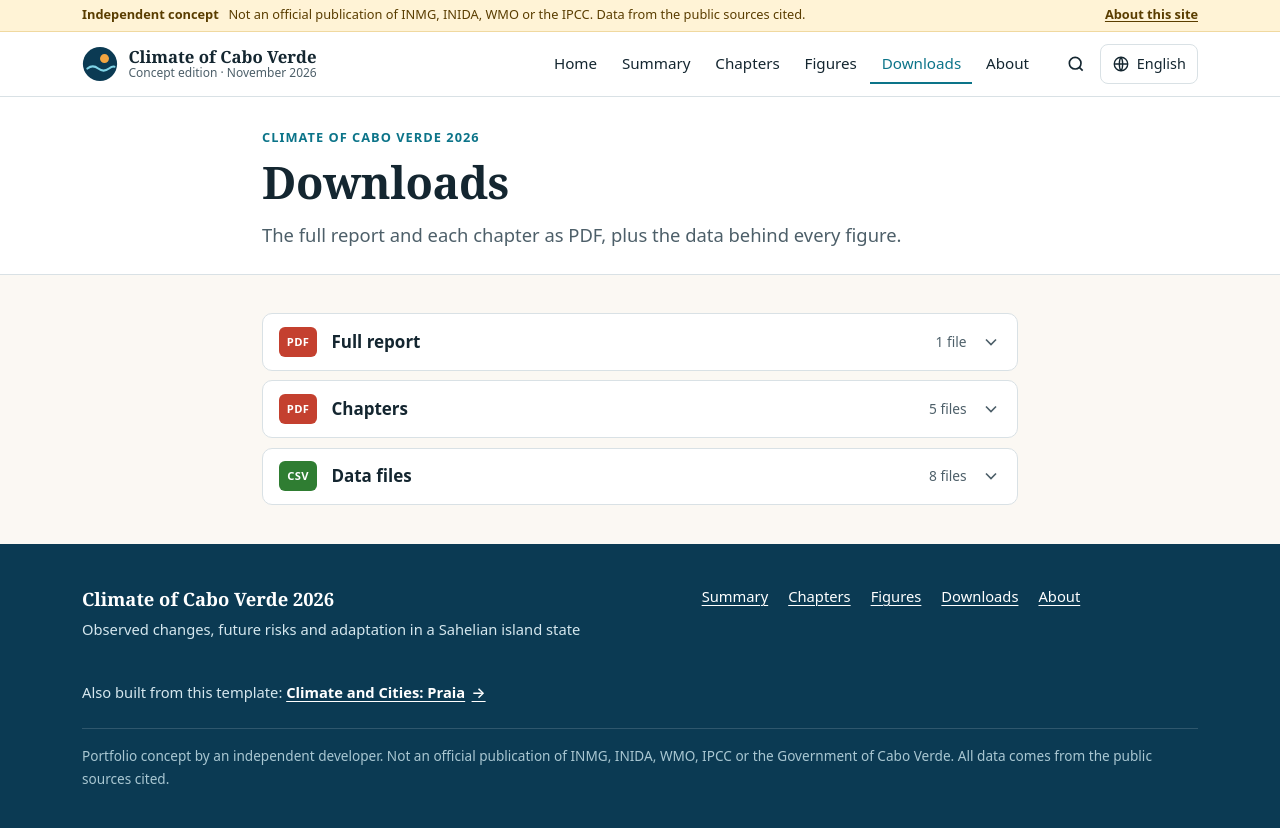
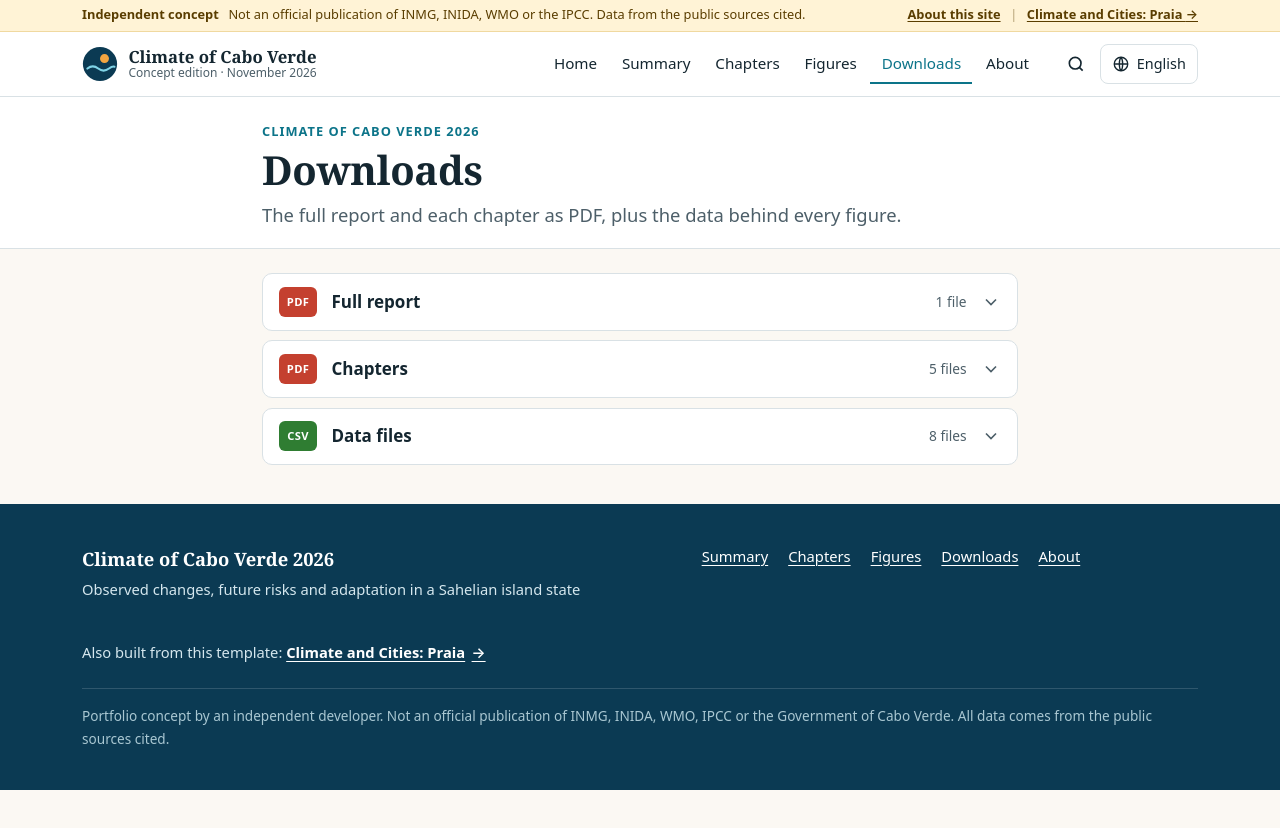
Before and after one commit to wjj28/cabo-verde-climate-report, an Astro site: page /en/downloads/ in a window 1280 px wide. After the commit the page ends 800 px from the top, so only its background shows below. Built offline with nearby package versions, Linux system fonts and the light colour scheme; Astro itself is replaced by a stand-in of ours.

Commit message:
feat: tighter page headers and a link to the sibling site in the top bar

```diff
--- a/src/layouts/Base.astro
+++ b/src/layouts/Base.astro
@@ -78,7 +78,7 @@ const jsonLd = {
   <body>
     <a class="skip-link" href="#main">{s.skip}</a>
     <aside class="concept-bar" aria-label={s.concept}>
-      <div class="wrap"><strong>{s.concept}</strong><span class="concept-text">{s.conceptShort}</span><a href={url(`${lang}/about/`)}>{s.learnMore}</a></div>
+      <div class="wrap"><strong>{s.concept}</strong><span class="concept-text">{s.conceptShort}</span><a class="bar-about" href={url(`${lang}/about/`)}>{s.learnMore}</a><span class="bar-sep" aria-hidden="true">|</span><a class="bar-sibling" href={url(`${reportConfig.sibling.path}${lang}/`)}>{reportConfig.sibling.label[lang]} <span aria-hidden="true">→</span></a></div>
     </aside>
     <header class="site-header">
       <div class="wrap header-inner">
--- a/src/styles/global.css
+++ b/src/styles/global.css
@@ -131,7 +131,8 @@ main:focus { outline: none; }
 .concept-bar .wrap { display: flex; gap: 0.35rem 0.6rem; align-items: baseline; }
 .concept-bar .concept-text { flex: 1; min-width: 0; overflow: hidden; text-overflow: ellipsis; white-space: nowrap; }
 .concept-bar a { color: inherit; font-weight: 600; white-space: nowrap; }
-@media (max-width: 700px) { .concept-bar .concept-text { display: none; } .concept-bar .wrap { justify-content: space-between; } }
+.concept-bar .bar-sep { opacity: 0.45; }
+@media (max-width: 700px) { .concept-bar .concept-text, .concept-bar .bar-about, .concept-bar .bar-sep { display: none; } .concept-bar .wrap { justify-content: space-between; } }
 @media (prefers-color-scheme: dark) { .concept-bar { background: #3a2c0c; color: #f6dfa8; border-color: #5a4515; } }
 
 .site-header { background: var(--paper); border-bottom: 1px solid var(--line); position: sticky; top: 0; z-index: 20; }
@@ -353,17 +354,19 @@ main:focus { outline: none; }
 .dl-cta p { color: var(--muted); margin: 0; }
 
 /* ---------- page heads ---------- */
-.page-head { background: var(--paper); border-bottom: 1px solid var(--line); padding-block: clamp(1.1rem, 2.5vw, 1.9rem) clamp(1rem, 2vw, 1.5rem); }
+.page-head { background: var(--paper); border-bottom: 1px solid var(--line); padding-block: clamp(0.9rem, 2vw, 1.5rem) clamp(0.75rem, 1.5vw, 1.1rem); }
+.page-head h1:last-child, .page-head .wrap > :last-child { margin-bottom: 0; }
+.page-head + .section { padding-top: clamp(1rem, 2vw, 1.5rem); }
 .page-head .eyebrow { margin-bottom: 0.4rem; }
 .page-head .lede { margin-bottom: 0; }
-.page-head h1 { margin-bottom: 0.25em; font-size: clamp(1.8rem, 1.3rem + 2vw, 2.8rem); }
+.page-head h1 { margin-bottom: 0.2em; font-size: clamp(1.7rem, 1.25rem + 1.6vw, 2.5rem); line-height: 1.1; }
 .chapter-head { background: linear-gradient(180deg, var(--tint), var(--paper)); }
 .meta { font-size: 0.92rem; color: var(--muted); }
 .evidence-key { list-style: none; padding: 0; margin: 1.25rem 0 0; display: grid; gap: 0.5rem; font-size: 0.92rem; color: var(--muted); }
 .evidence-key li { display: flex; gap: 0.6rem; align-items: baseline; flex-wrap: wrap; }
 
 /* ---------- summary ---------- */
-.prose-wrap { padding-block: 1rem 3rem; }
+.prose-wrap { padding-block: 0.75rem 3rem; }
 .hl-group { margin-top: 2.5rem; }
 .hl-group > h2 { display: flex; align-items: center; gap: 0.75rem; padding-bottom: 0.6rem; border-bottom: 2px solid var(--ink); }
 .group-letter { display: inline-grid; place-items: center; width: 2.4rem; height: 2.4rem; border-radius: 50%; background: var(--sun); color: #201300; font-family: var(--font-sans); font-size: 1.15rem; flex: none; }
@@ -374,7 +377,7 @@ main:focus { outline: none; }
 .headline-links { display: flex; flex-wrap: wrap; gap: 0.4rem 1.25rem; font-size: 0.92rem; font-weight: 600; margin: 0; }
 
 /* ---------- chapter ---------- */
-.chapter-layout { display: grid; gap: 2rem; padding-block: 1.5rem 3.5rem; }
+.chapter-layout { display: grid; gap: 2rem; padding-block: 1.1rem 3.5rem; }
 @media (min-width: 1000px) { .chapter-layout { grid-template-columns: 230px minmax(0, 1fr); gap: 3.5rem; } }
 .toc { font-size: 0.92rem; }
 .toc h2 { font-family: var(--font-sans); font-size: 0.78rem; text-transform: uppercase; letter-spacing: 0.08em; color: var(--muted); }
```
